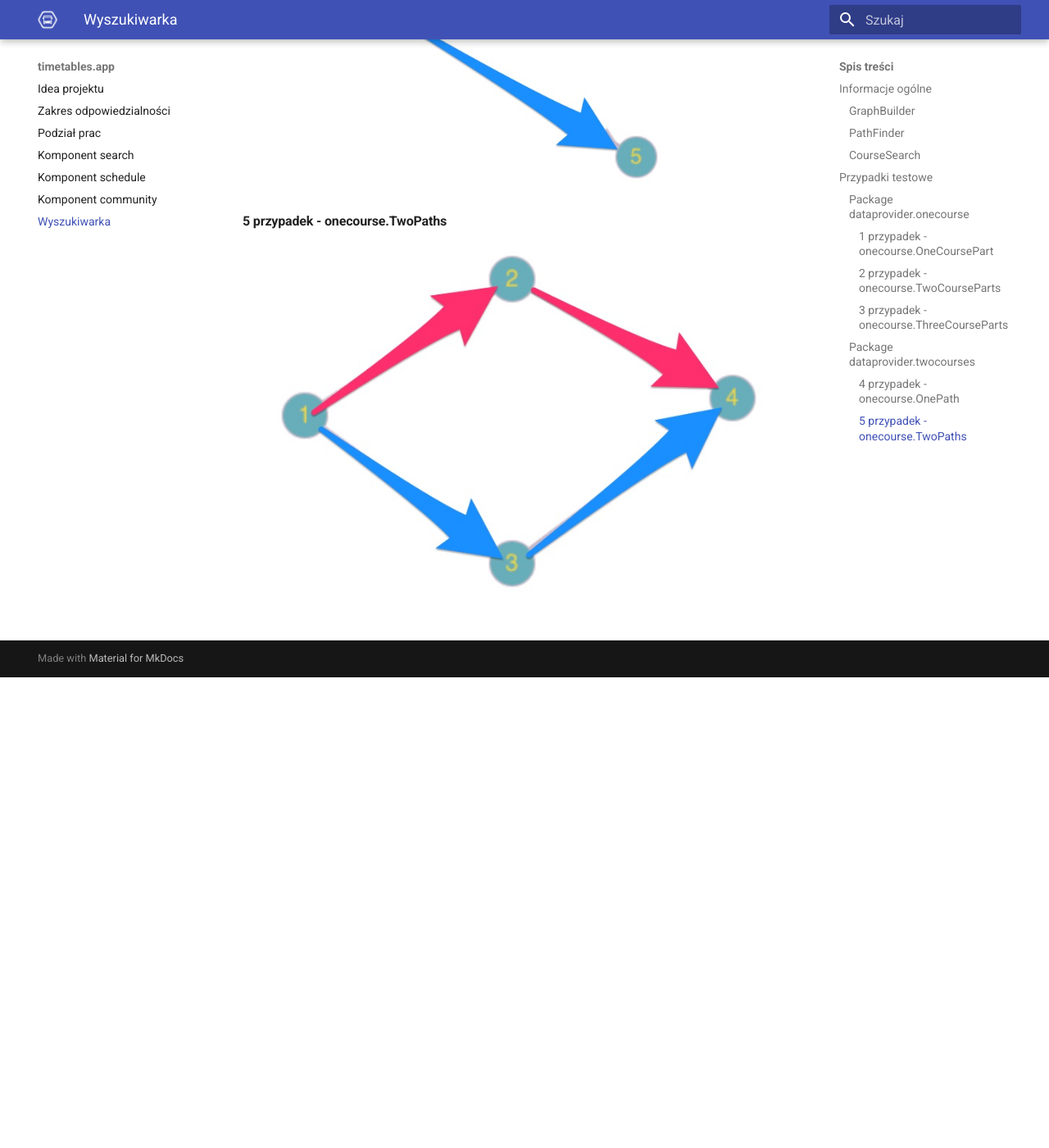
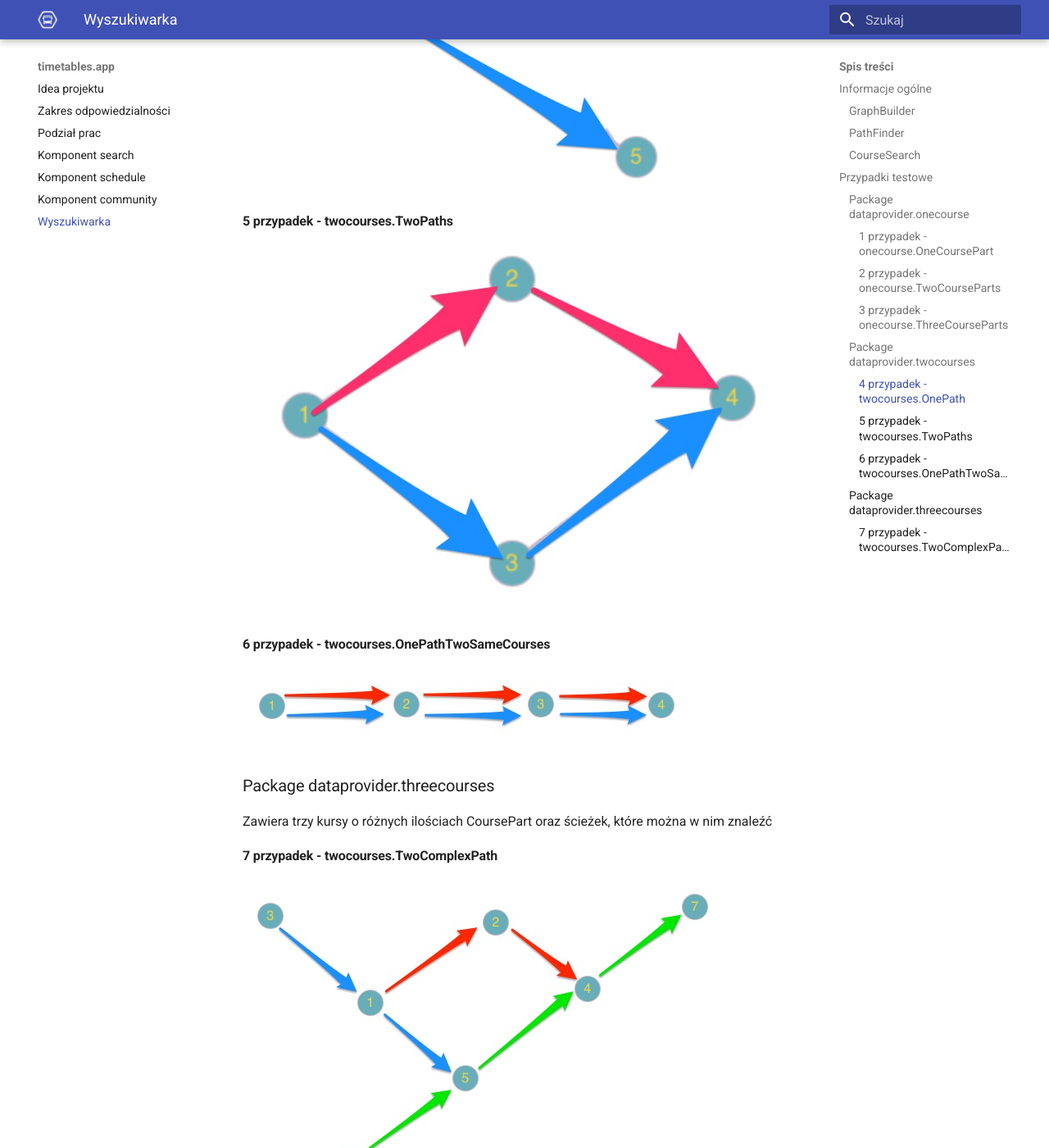
Before and after one commit to timetables-app/docs, an MkDocs documentation site: the page built from docs/courseSearch/index.md, in a window 1280 px wide and 1400 px high, scrolled down 2200 px. Shown: the whole window at 82% size. Built offline with MkDocs 1.6.1 and Material for MkDocs 9.7.7, drawn with Linux system fonts in a browser that asks for light colours; before the commit the page ends 3026 px from its top, so only the background shows below that; some of the changed text lies outside the part shown.

Commit message:
Two test cases + updated model

```diff
--- a/docs/courseSearch/index.md
+++ b/docs/courseSearch/index.md
@@ -49,10 +49,22 @@ Zawiera tylko jeden kurs o różnych ilościach CoursePart
 
 Zawiera dwa kursy o różnych ilościach CoursePart oraz ścieżek, które można w nim znaleźć
 
-#### 4 przypadek - onecourse.OnePath
+#### 4 przypadek - twocourses.OnePath
 
 ![](twocourses/onepath.jpg)
 
-#### 5 przypadek - onecourse.TwoPaths
+#### 5 przypadek - twocourses.TwoPaths
 
 ![](twocourses/twopaths.jpg)
+
+#### 6 przypadek - twocourses.OnePathTwoSameCourses
+
+![](twocourses/onepathtwosamecourses.jpg)
+
+### Package dataprovider.threecourses
+
+Zawiera trzy kursy o różnych ilościach CoursePart oraz ścieżek, które można w nim znaleźć
+
+#### 7 przypadek - twocourses.TwoComplexPath
+
+![](threecourses/twocomplexpaths.jpg)
```
Also changed, not shown: docs/courseSearch/threecourses/twocomplexpaths.jpg (added), docs/courseSearch/twocourses/onepathtwosamecourses.jpg (added), 1 other file.
